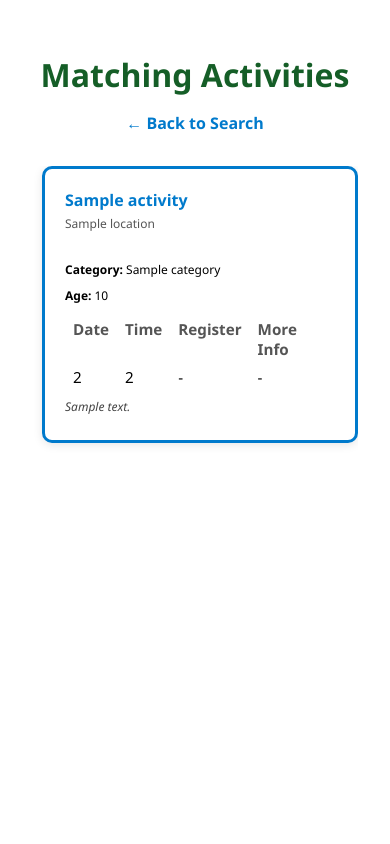
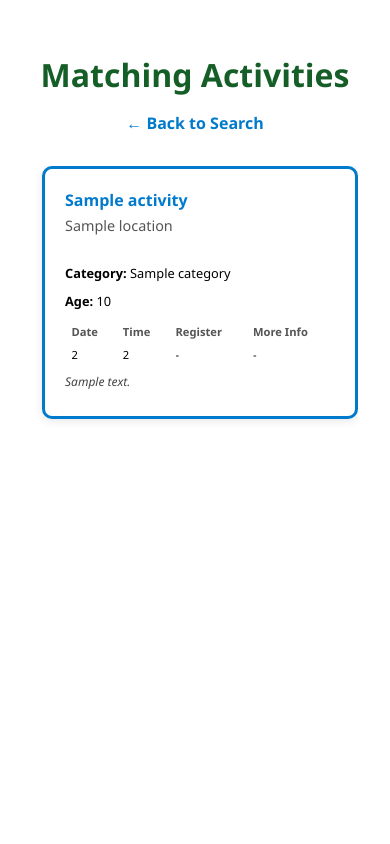
Before and after one commit to evanfantozzi/Chicago-Parks-District-Activity-Finder, a Flask app: template templates/results.html in a window 390 px wide. Run offline with Flask 3, Linux system fonts and the light colour scheme; the template is opened without the code that fills it: most values are stand-ins (such as "Sample title", 1, 10 or a date in 2020).

```diff
--- a/static/results.css
+++ b/static/results.css
@@ -154,17 +154,22 @@ body {
   }
 
   @media (max-width: 600px) {
-    .activity-card {
-      font-size: 0.85rem; /* or smaller if needed */
+    .activity-card table,
+    .activity-card table th,
+    .activity-card table td {
+      font-size: 0.7rem;
+      padding: 0.25rem 0.4rem;
     }
 
     .activity-card h2 {
       font-size: 1rem;
     }
 
-    .activity-card p,
-    .activity-card .location,
-    .activity-card .category {
+    .activity-card p {
+      font-size: 0.8rem;
+    }
+
+    .activity-card .desc {
       font-size: 0.75rem;
     }
   }
```
